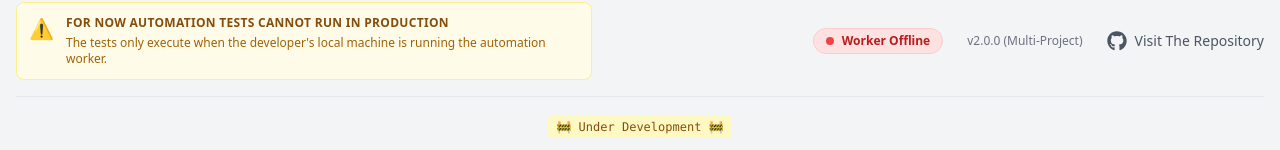
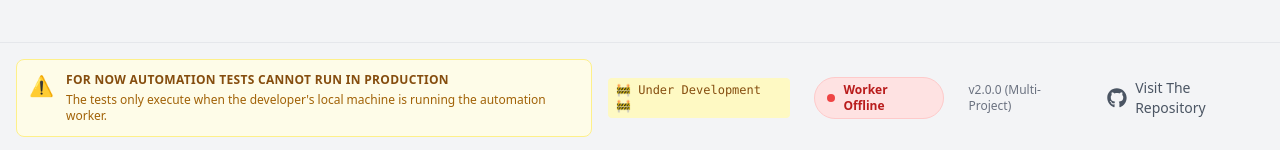
Before and after one commit to muhammadsyifaaul/web-automation-dashboard, a React (Vite) app in the folder frontend/: page / in a window 1280 px wide. Shown: the part 647-797 px from the top of the page. Built offline with nearby package versions, Linux system fonts and the light colour scheme; no server answers.

Commit message:
feat: add Footer component with warning, status, version, and GitHub link

```diff
--- a/frontend/src/components/Footer.tsx
+++ b/frontend/src/components/Footer.tsx
@@ -22,6 +22,9 @@ const Footer: React.FC = () => {
 
                 {/* Links Section */}
                 <div className="flex items-center gap-6">
+                    <span className="text-xs font-mono bg-yellow-100 text-yellow-800 dark:bg-yellow-900 dark:text-yellow-200 px-2 py-1 rounded hidden md:inline-block">
+                        🚧 Under Development 🚧
+                    </span>
                     <WorkerStatus />
                     <span className="text-xs text-gray-500 hidden md:block">v2.0.0 (Multi-Project)</span>
                     <a
@@ -35,13 +38,6 @@ const Footer: React.FC = () => {
                     </a>
                 </div>
             </div>
-
-            {/* Under Development Badge */}
-            <div className="text-center mt-4 pt-4 border-t border-gray-200 dark:border-gray-800">
-                <span className="text-xs font-mono bg-yellow-100 text-yellow-800 dark:bg-yellow-900 dark:text-yellow-200 px-2 py-1 rounded">
-                    🚧 Under Development 🚧
-                </span>
-            </div>
         </footer>
     );
 };
```
